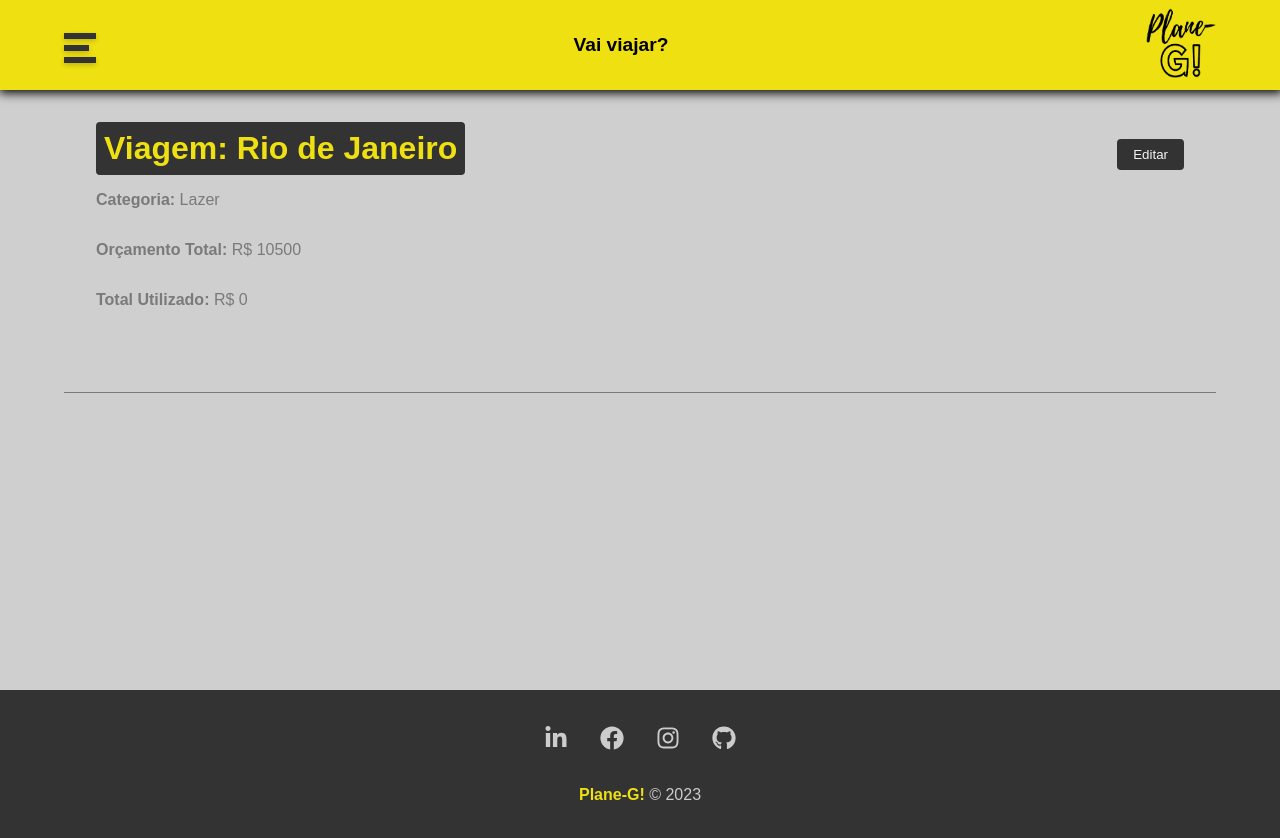
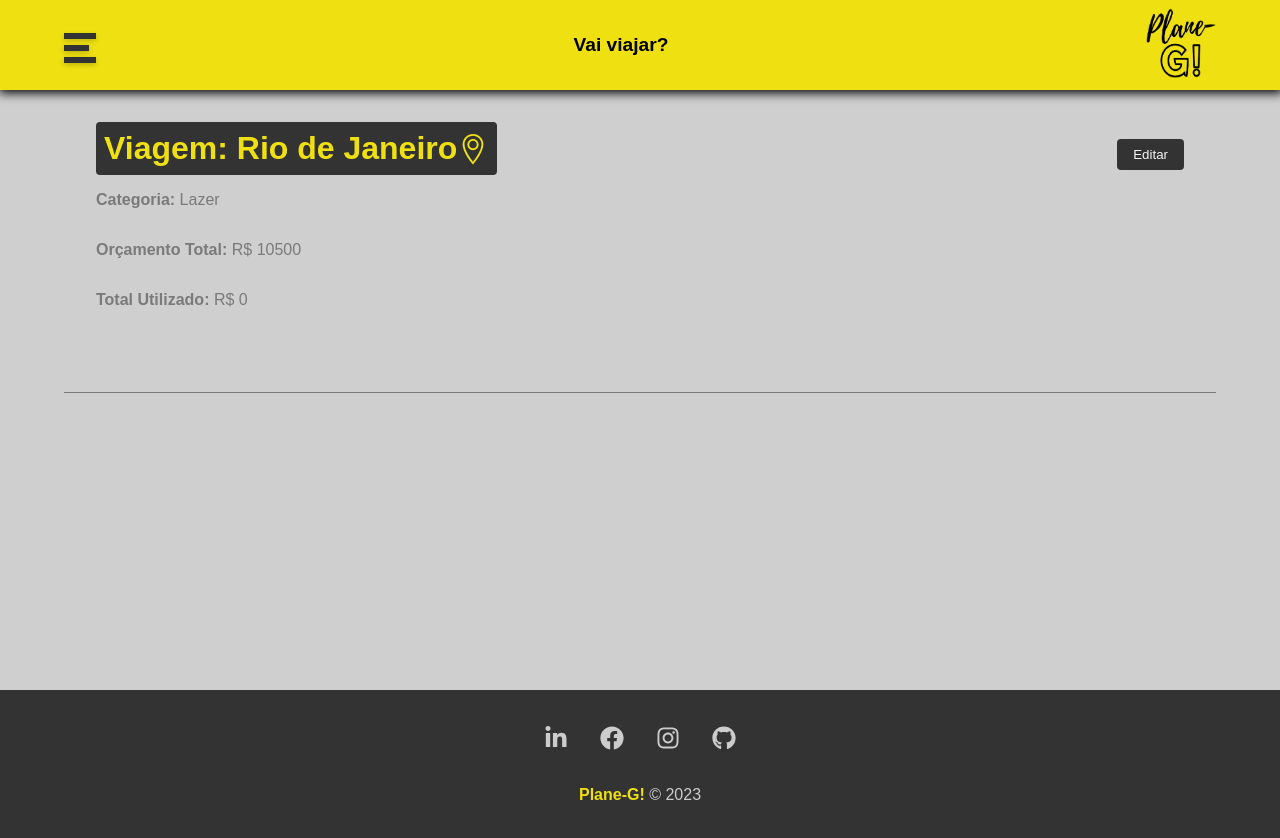
Before and after one commit to alexandreSouza31/plane-G, a React (Create React App) app: page /trip/1 in a window 1280 px wide. Built offline with nearby package versions, Linux system fonts and the light colour scheme; data requests are answered from the project's data file.

Commit message:
will add location icon

```diff
--- a/src/components/pages/Trip.js
+++ b/src/components/pages/Trip.js
@@ -1,5 +1,6 @@
 import { useEffect, useState } from "react";
 import { useParams } from "react-router-dom";
+import {TfiLocationPin} from "react-icons/tfi"
 
 import Loading from "../layoult/Loading";
 import Container from "../layoult/Container";
@@ -70,7 +71,7 @@ export const Trip = () => {
                 <Container customClass="column">
                     <div className={styles.container_details}>
                         {message && <Message type={type} msg={message} />}
-                        <h1>Viagem: {trip.name}</h1>
+                        <h1>Viagem: {trip.name} <TfiLocationPin/></h1>
                         <button className={styles.btn} onClick={toggleTripForm}>
                             {!showTripForm ? 'Editar' : 'Fechar'}
                         </button>
```
